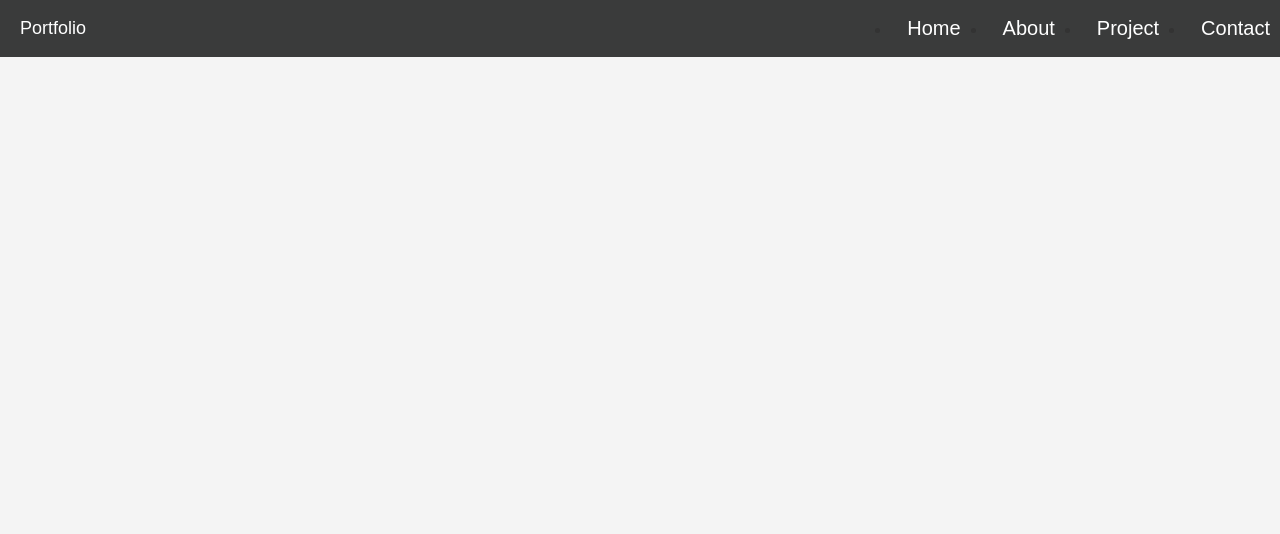
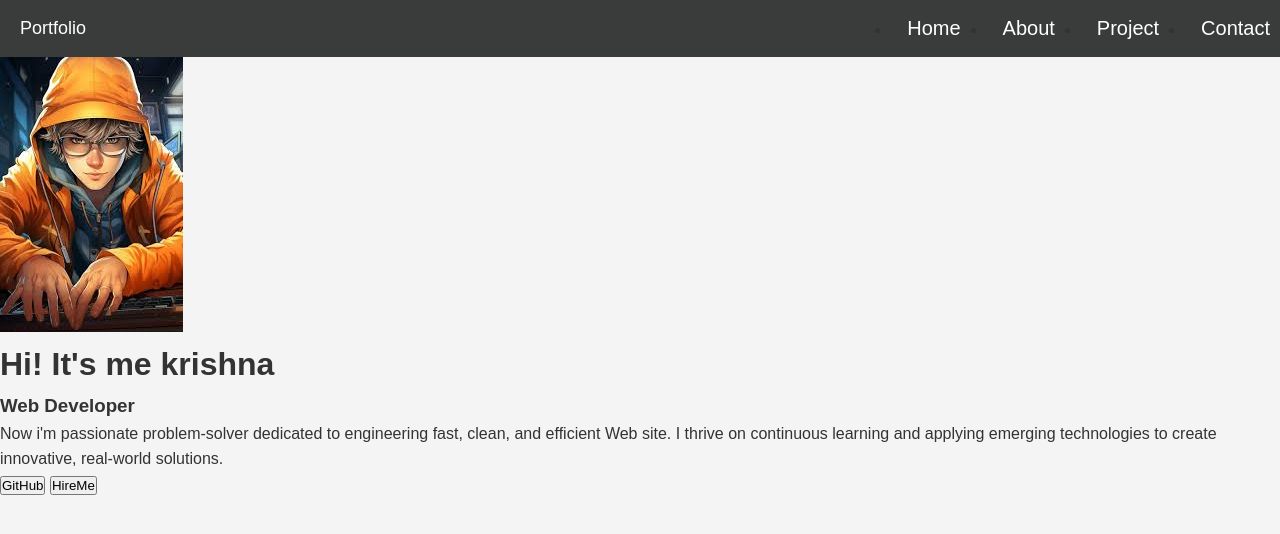
Before and after one commit to krishna9765/Portfolio_2, a plain HTML site: page index.html in a window 1280 px wide. Drawn offline with Linux system fonts and the light colour scheme.

Commit message:
add Main section

```diff
--- a/index.html
+++ b/index.html
@@ -10,12 +10,23 @@
     <div class="nav_bar">
         <p>Portfolio</p>
         <div class="nav_icons">
-        <li><a href="#">Home</a></li>
+        <li class="home"><a href="#">Home</a></li>
         <li><a href="#">About</a></li>
         <li><a href="#">Project</a></li>
         <li><a href="#">Contact</a></li>
         </div>
     </div>
+    <div class="main_section">
+        <div class="intro_img">
+            <img src="images.jpg"Profile Image">
+        </div>
+        <div class="intro_text">
+            <h1> Hi! It's me krishna</h1>
+            <h3 class="f"> Web Developer</h3>
+            <p>Now i'm passionate problem-solver dedicated to engineering fast, clean, and efficient Web site. I thrive on continuous learning and applying emerging technologies to create innovative, real-world solutions.</p>
+            <button class="btn">GitHub</button>
+            <button class="btn">HireMe</button>
+        </div>
 
 
 </body>
```
